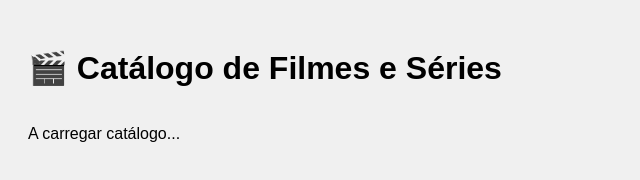
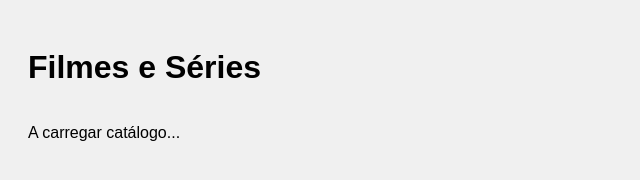
Before and after one commit to DavidFernanddes/Projeto-PEIDS, a website: page public/index.html in a window 1280 px wide. Shown: the whole page, without its empty margins (0-640 px from the left). Drawn offline with Linux system fonts and the light colour scheme; no server answers.

Commit message:
Fix comments

```diff
--- a/public/index.html
+++ b/public/index.html
@@ -5,7 +5,7 @@
     <meta name="viewport" content="width=device-width, initial-scale=1.0">
     <title>Cine PIS</title>
     <style>
-        /* Um CSS básico para não ficar tudo branco */
+        /* CSS temporario */
         body { font-family: sans-serif; background-color: #f0f0f0; padding: 20px; }
         .grid { display: flex; gap: 20px; flex-wrap: wrap; }
         .card {
@@ -20,7 +20,7 @@
     </style>
 </head>
 <body>
-    <h1>🎬 Catálogo de Filmes e Séries</h1>
+    <h1>Filmes e Séries</h1>
 
     <div id="conteudo-lista" class="grid">
         <p>A carregar filmes...</p>
--- a/public/js/app.js
+++ b/public/js/app.js
@@ -1,5 +1,5 @@
 document.addEventListener('DOMContentLoaded', () => {
-    // Só carrega filmes se estivermos na página que tem a div "conteudo-lista"
+    // Só carrega filmes só na página que tem a div "conteudo-lista"
     if(document.getElementById('conteudo-lista')) {
         carregarFilmes();
     }
```
Also changed, not shown: public/pages/frontoffice/detalhes.html (+4 -4 lines), routes/api.js (+4 -4 lines).
